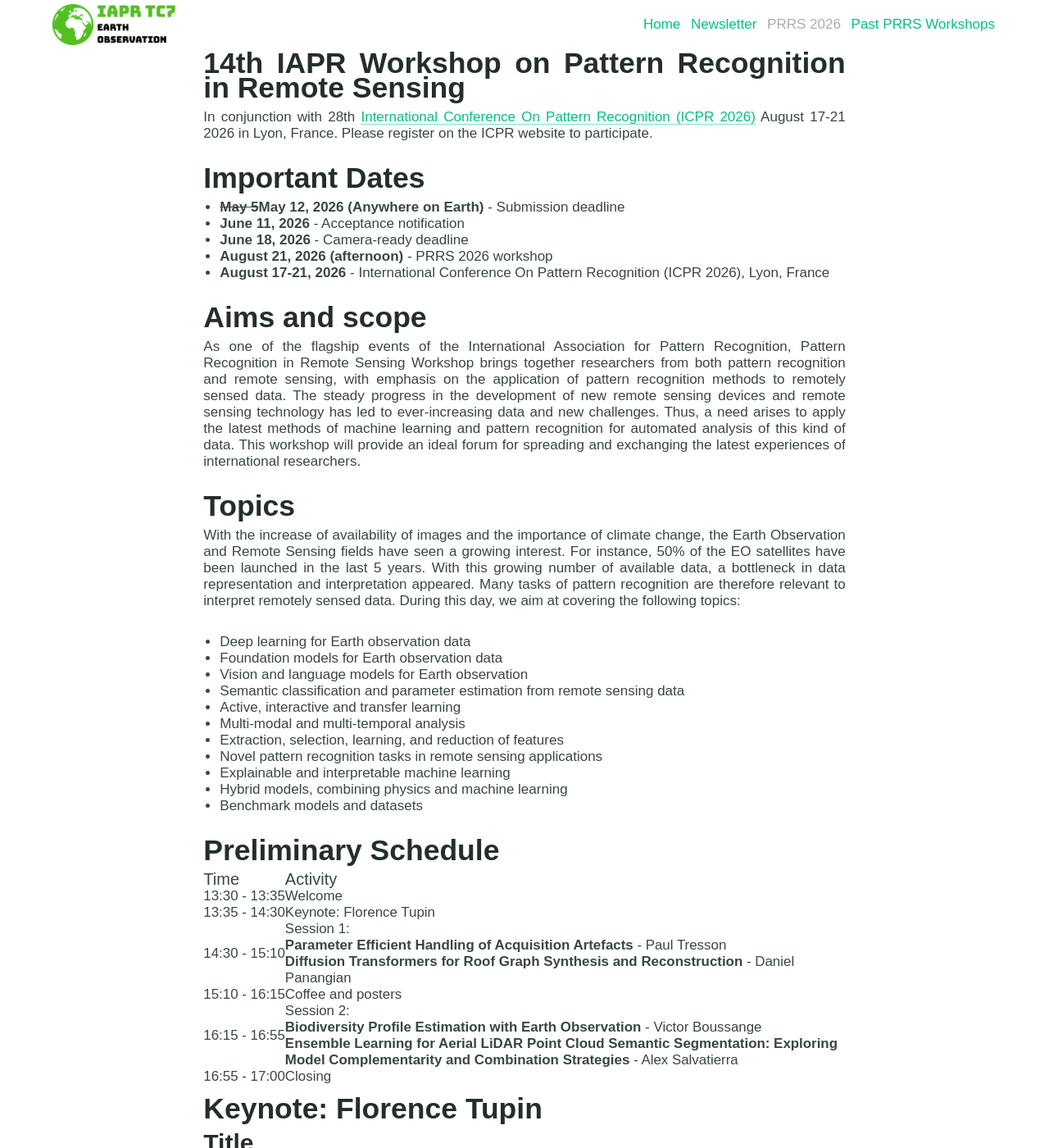
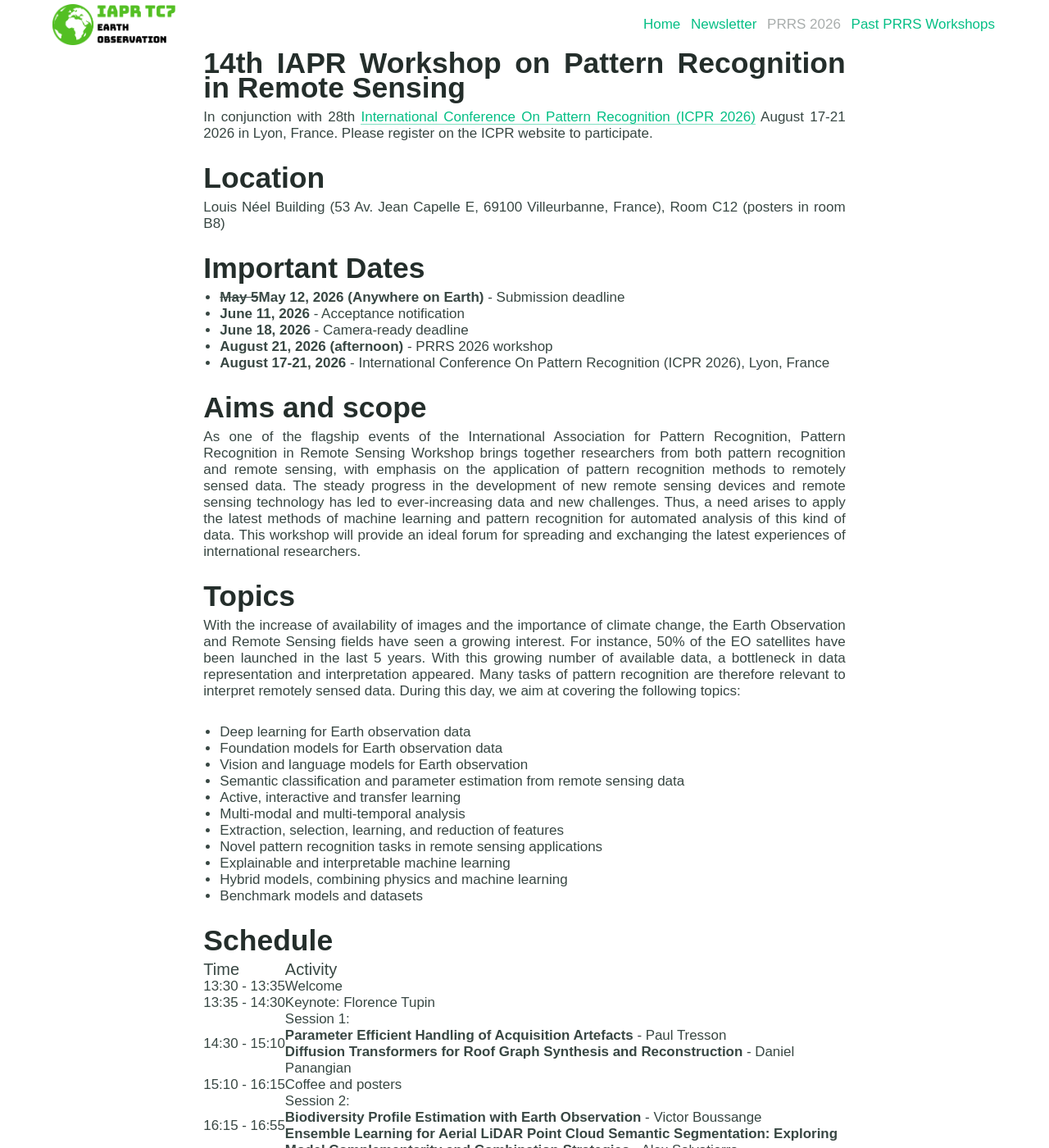
Before and after one commit to IAPR-TC7/iapr-tc7.github.io, a Jekyll site: the page built from prrs2026.md, in a window 1280 px wide and 1400 px high. Shown: the whole window at 82% size. Built offline with Jekyll 4.4.1, drawn with Linux system fonts in a browser that asks for light colours.

Commit message:
Update prrs2026.md
Add location

```diff
--- a/prrs2026.md
+++ b/prrs2026.md
@@ -4,6 +4,9 @@ title: 14th IAPR Workshop on Pattern Recognition in Remote Sensing
 ---
 
 In conjunction with 28th [International Conference On Pattern Recognition (ICPR 2026)](https://icpr2026.org/) August 17-21 2026 in Lyon, France. Please register on the ICPR website to participate.
+
+# Location
+Louis Néel Building (53 Av. Jean Capelle E, 69100 Villeurbanne, France), Room C12 (posters in room B8)
 
 # Important Dates
 
@@ -30,8 +33,7 @@ With the increase of availability of images and the importance of climate change
 * Hybrid models, combining physics and machine learning
 * Benchmark models and datasets
 
-
-# Preliminary Schedule
+# Schedule
 
 | Time | Activity |
 | --- | --- |
```
